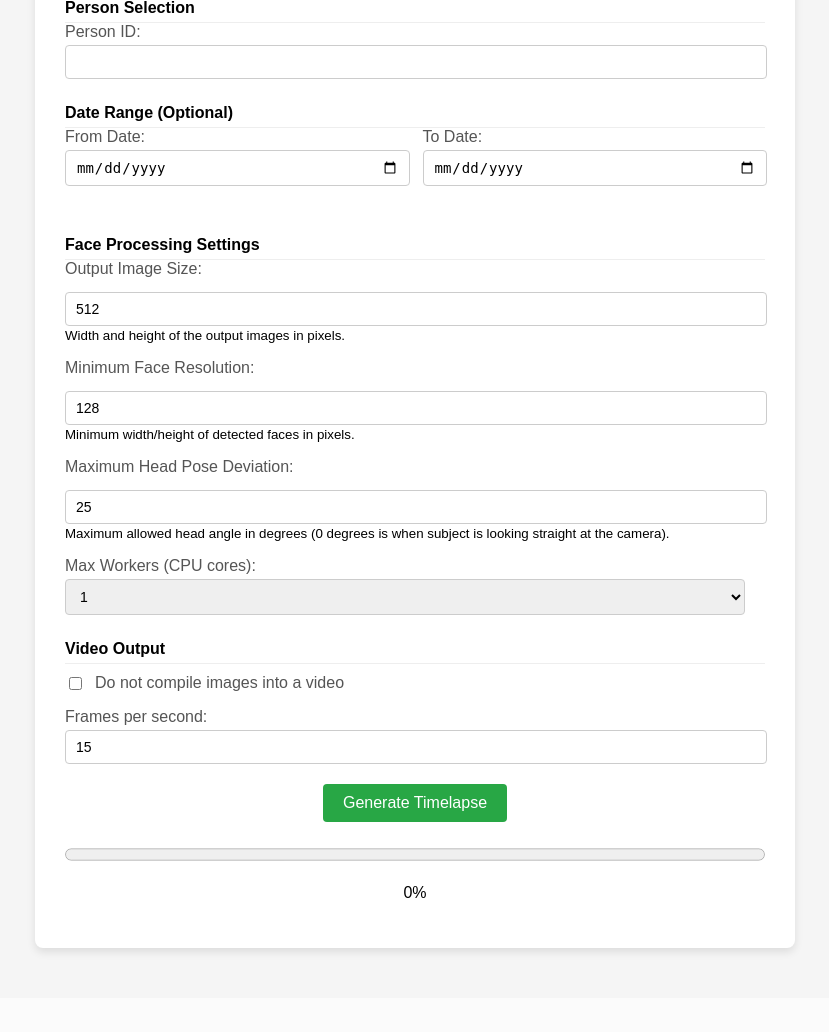
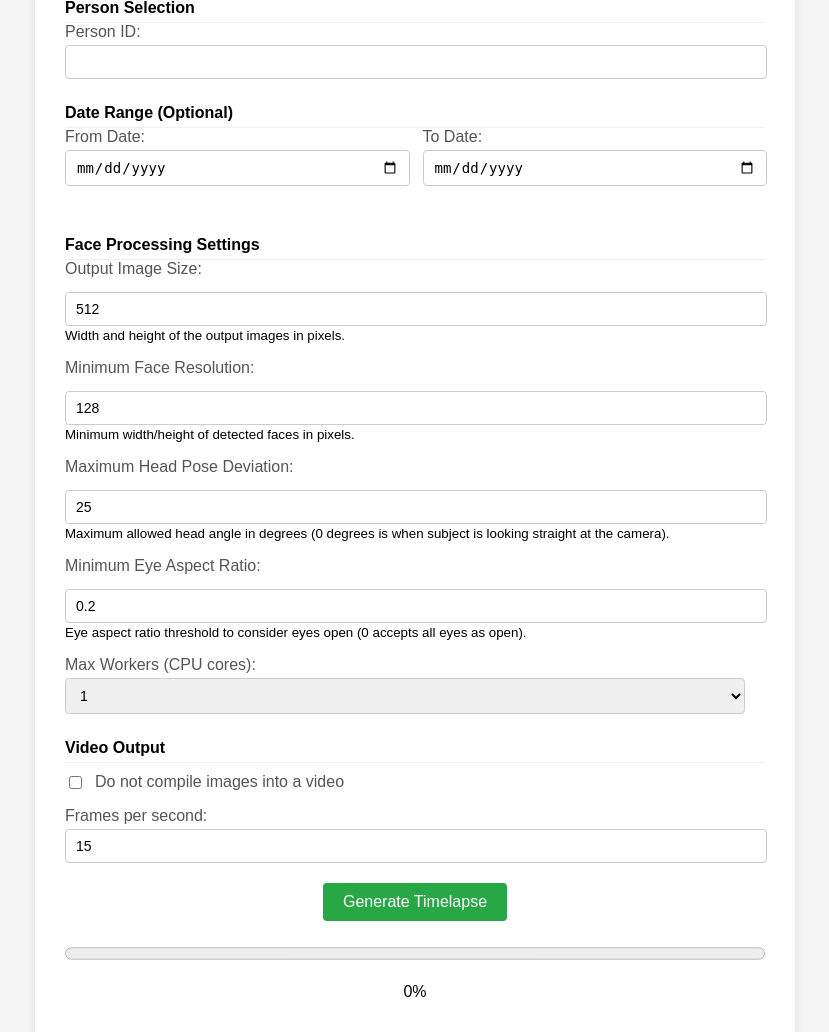
Before and after one commit to YarosMallorca/immich-automated-selfie-timelapse, a Flask app: page / in a window 1280 px wide. Shown: the part 224-1256 px from the top of the page, without its empty margins (225-1054 px from the left). Before the commit the page ends 1179 px from the top, so only its background shows below. Run offline with Flask 3, Linux system fonts and the light colour scheme; some libraries are stand-ins or nearby versions.

Commit message:
Add setting for eye visibility (#18)
Feature added by: Thomas Larger <tlarger@masae-analytics.com>

```diff
--- a/image_processing.py
+++ b/image_processing.py
@@ -55,6 +55,7 @@ class AppConfig:
     left_eye_pos: Tuple[float, float]
     date_from: str
     date_to: str
+    ear_threshold: float
 
 
 def initialize_worker(landmark_model_path: str) -> None:
@@ -334,7 +335,7 @@ def calculate_eye_alignment_transform(
     # Convert to 2x3 matrix for OpenCV
     return M[:2, :]
 
-def crop_and_align_face(image, face_data, resize_size, face_resolution_threshold, pose_threshold, left_eye_pos):
+def crop_and_align_face(image, face_data, resize_size, face_resolution_threshold, pose_threshold, left_eye_pos, ear_threshold):
     """
     Aligns a face in an image by positioning the eyes at specified locations.
 
@@ -345,6 +346,7 @@ def crop_and_align_face(image, face_data, resize_size, face_resolution_threshold
         face_resolution_threshold (int): Minimum face resolution threshold.
         pose_threshold (float): Maximum allowed head pose deviation.
         left_eye_pos (tuple): Desired position of the left eye in the output as percentages (x, y).
+        ear_threshold (float): Threshold for eye visibility.
 
     Returns:
         PIL.Image or None: The aligned face image if successful, None otherwise.
@@ -361,7 +363,7 @@ def crop_and_align_face(image, face_data, resize_size, face_resolution_threshold
             return None
 
         # Check if both eyes are visible
-        if not check_eye_visibility(landmarks['left_eye'], landmarks['right_eye']):
+        if not check_eye_visibility(landmarks['left_eye'], landmarks['right_eye'], ear_threshold):
             logger.info("Eyes are too closed")
             return None
 
@@ -443,7 +445,8 @@ def process_asset_worker(asset, config: AppConfig):
         resize_size=config.resize_size,
         face_resolution_threshold=config.face_resolution_threshold,
         pose_threshold=config.pose_threshold,
-        left_eye_pos=config.left_eye_pos
+        left_eye_pos=config.left_eye_pos,
+        ear_threshold=config.ear_threshold,
     )
 
     if aligned_face is None:
--- a/main.py
+++ b/main.py
@@ -33,6 +33,7 @@ class AppConfig:
     left_eye_pos: Tuple[float, float] = (0.35, 0.4)
     date_from: str = None
     date_to: str = None
+    ear_threshold: float = 0.2
 
 # Initialize Flask app
 app = Flask(__name__)
@@ -165,6 +166,7 @@ def index() -> str:
             config.pose_threshold = float(request.form.get("pose_threshold"))
             config.date_from = request.form.get("date_from")
             config.date_to = request.form.get("date_to")
+            config.ear_threshold = float(request.form.get("ear_threshold", 0.2))
             max_workers = int(request.form.get("max_workers"))
             do_not_compile_video = request.form.get("do_not_compile_video") == "on"
             framerate = int(request.form.get("framerate", 15))
--- a/templates/index.html
+++ b/templates/index.html
@@ -203,6 +203,11 @@
                 <small class="form-text text-muted">Maximum allowed head angle in degrees (0 degrees is when subject is looking straight at the camera).</small>
             </div>
             <div class="form-group">
+                <label for="ear_threshold">Minimum Eye Aspect Ratio:</label>
+                <input type="number" step="0.01" name="ear_threshold" value="{{ request.form.ear_threshold or 0.2 }}" min="0" max="1">
+                <small class="form-text text-muted">Eye aspect ratio threshold to consider eyes open (0 accepts all eyes as open).</small>
+            </div>
+            <div class="form-group">
                 <label>
                     Max Workers (CPU cores):
                     <select name="max_workers">
```
Also changed, not shown: resources/webpage.jpg.
